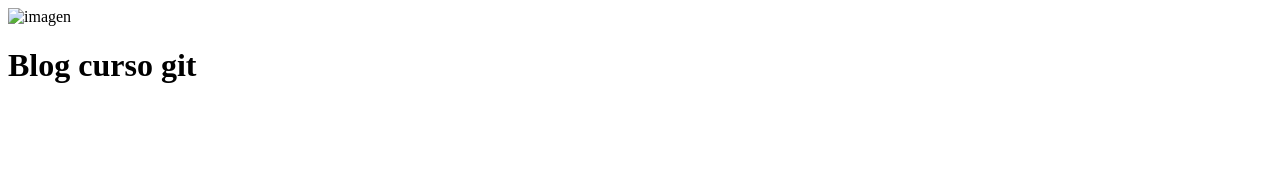
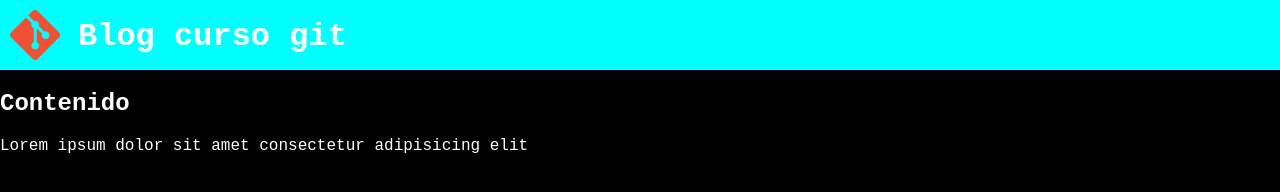
Before and after one commit to poyobeider/curso, a plain HTML site: page index.html in a window 1280 px wide. Drawn offline with Linux system fonts and the light colour scheme; a web font is replaced by a local one.

Commit message:
create navbar

```diff
--- a/index.html
+++ b/index.html
@@ -3,15 +3,19 @@
 <head>
     <meta charset="UTF-8">
     <meta name="viewport" content="width=device-width, initial-scale=1.0">
+    <link rel="stylesheet" href="style.css">
     <link rel="preconnect" href="https://fonts.googleapis.com">
     <link rel="preconnect" href="https://fonts.gstatic.com" crossorigin>
     <link href="https://fonts.googleapis.com/css2?family=Overpass+Mono:wght@300..700&display=swap" rel="stylesheet">
     <title>Blog curso git</title>
 </head>
 <body>
-    <div>
-        <img src="img/18133.png" alt="imagen">
+    <div class="bar">
+        <img class="logo" src="img/git.png">
         <h1>Blog curso git</h1>
     </div>
+    <div>
+        <h2>Contenido</h2>
+        <p>Lorem ipsum dolor sit amet consectetur adipisicing elit
 </body>
 </html>
--- a/style.css
+++ b/style.css
@@ -0,0 +1,23 @@
+body {
+    background-color: black;
+    color: white;
+    font-family: 'Courier New', Courier, monospace;
+    padding: 0%;
+    margin: 0%;
+}
+
+h1 {
+    margin: 0 0 0 8px;
+    padding-top: 8px;
+}
+.bar {
+    background-color: aqua;
+    padding: 10px;
+    display: flex;
+}
+
+.logo {
+    width: 50px;
+    height: 50px;
+    margin-right: 10px;
+}
```
Also changed, not shown: img/git.png (added), 1 other file.
